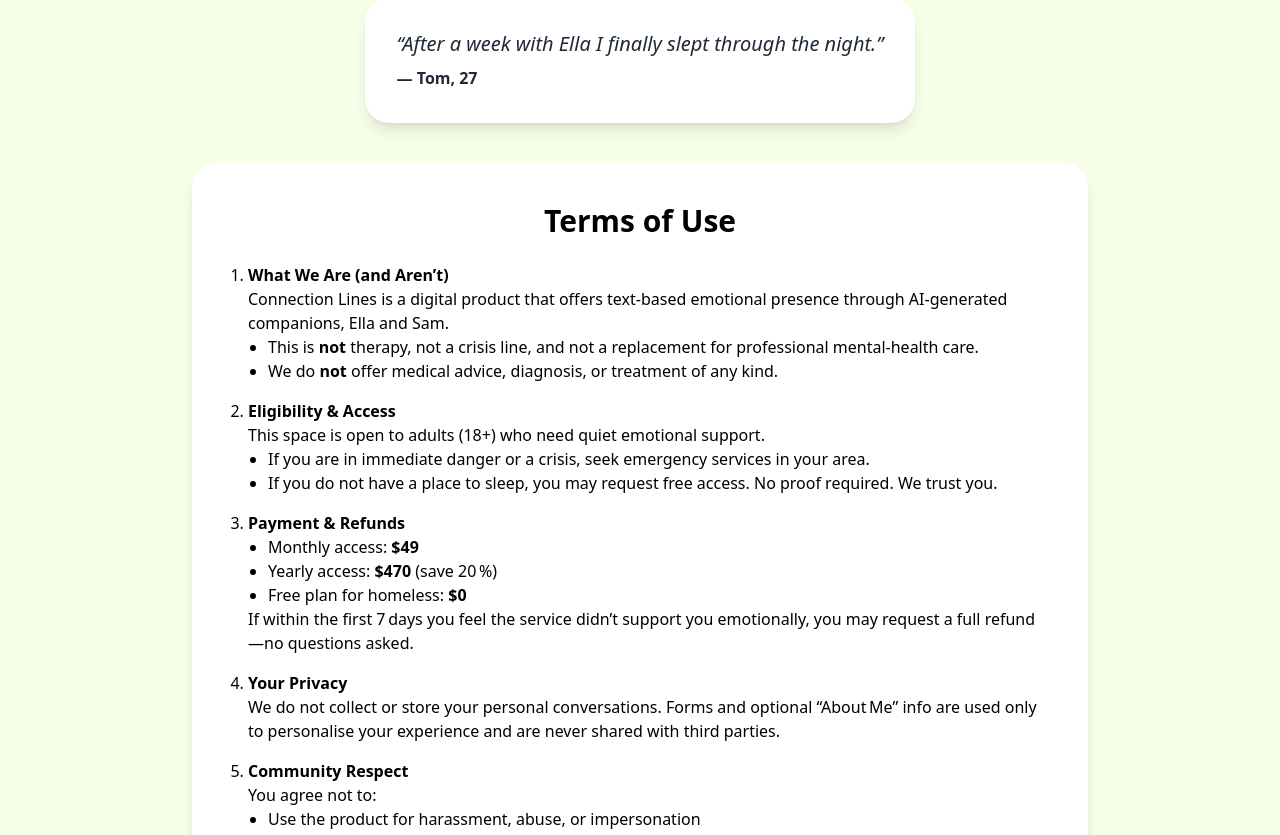
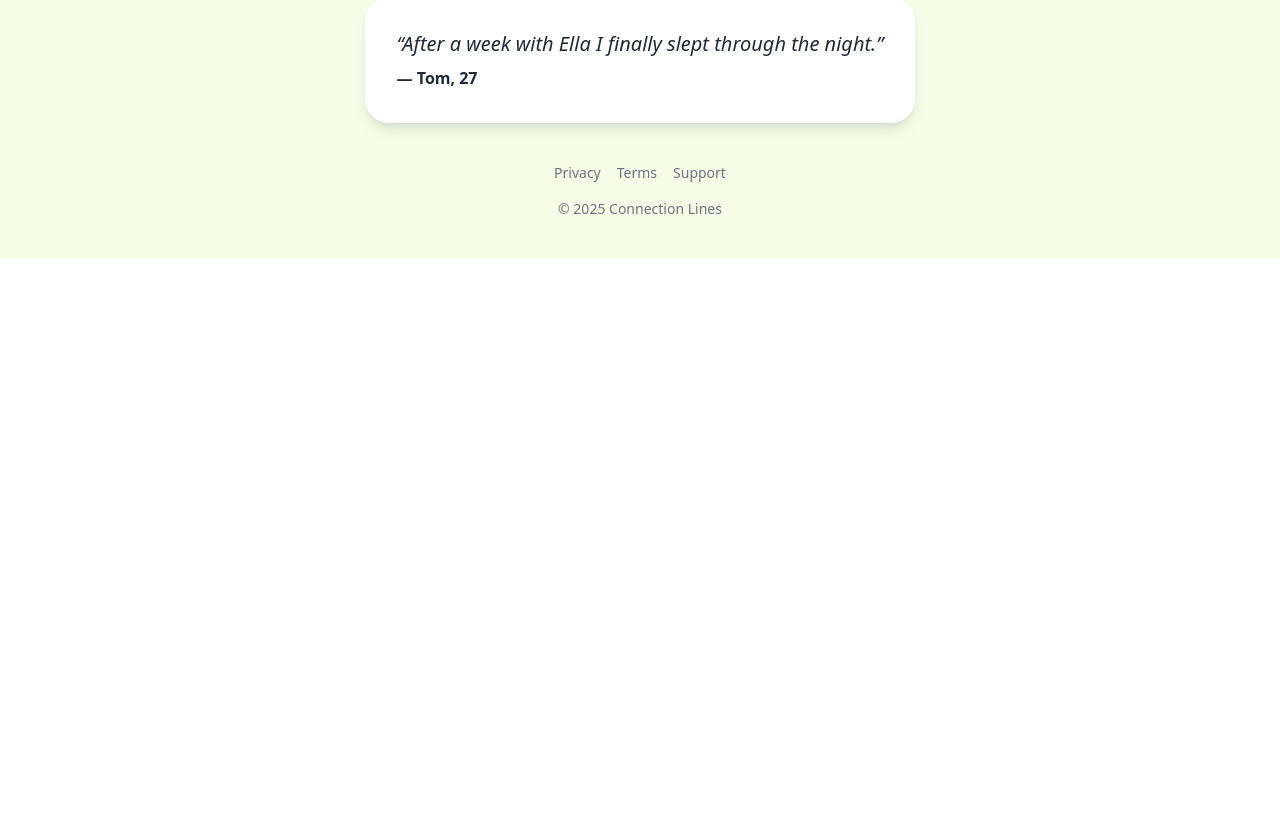
Before and after one commit to megapod/clp, a Next.js app: page / in a window 1280 px wide. Shown: the part 822-1657 px from the top of the page. After the commit the page ends 1081 px from the top, so only its background shows below. Built offline with nearby package versions, Linux system fonts and the light colour scheme.

Commit message:
Auto-import v340

```diff
--- a/package.json
+++ b/package.json
@@ -1,6 +1,6 @@
 {
   "name": "connection-lines-public",
-  "version": "0.0.14",
+  "version": "0.0.15",
   "private": true,
   "scripts": {
     "dev": "next dev",
--- a/pages/index.js
+++ b/pages/index.js
@@ -1,4 +1,3 @@
-
 import { useState } from 'react';
 import dynamic from 'next/dynamic';
 import PayhipButton from '../components/PayhipButton';
@@ -15,7 +14,7 @@
 const termsHtml = `
 <ol class="list-decimal pl-4 space-y-4">
 <li><strong>What We Are (and Aren’t)</strong><br/>
-Connection Lines is a digital product that offers text‑based emotional presence through AI‑generated companions, Ella and Sam.<br/>
+Connection Lines is a digital product that offers text-based emotional presence through AI-generated companions, Ella and Sam.<br/>
 <ul class="list-disc pl-5">
 <li>This is <strong>not</strong> therapy, not a crisis line, and not a replacement for professional mental‑health care.</li>
 <li>We do <strong>not</strong> offer medical advice, diagnosis, or treatment of any kind.</li>
@@ -30,16 +29,11 @@
 
 <li><strong>Payment & Refunds</strong><br/>
 <ul class="list-disc pl-5">
-<li>Monthly access: <strong>$49</strong></li>
-<li>Yearly access: <strong>$470</strong> (save 20 %)</li>
+<li>Monthly access: <strong>$19.90</strong></li>
+<li>Yearly access: <strong>$199</strong> (save ~17 %)</li>
 <li>Free plan for homeless: <strong>$0</strong></li>
 </ul>
-If within the first 7 days you feel the service didn’t support you emotionally, you may request a full refund—no questions asked.
-</li>
-
-<li><strong>Your Privacy</strong><br/>
-We do not collect or store your personal conversations. Forms and optional “About Me” info are used only to personalise your experience and are never shared with third parties.
-</li>
+If within the first 7 days you feel the service didn’t support you emotionally, you may request a full refund — no questions asked.</li>
 
 <li><strong>Community Respect</strong><br/>
 You agree not to:
@@ -47,18 +41,22 @@
 <li>Use the product for harassment, abuse, or impersonation</li>
 <li>Attempt to manipulate or extract content in ways not intended</li>
 <li>Resell or redistribute access to others without permission</li>
-</ul>
-</li>
+</ul></li>
 
 <li><strong>Termination & Abuse</strong><br/>
-We reserve the right to revoke access if a user violates these terms or abuses the emotional safety of the platform.
-</li>
+We reserve the right to revoke access if a user violates these terms or abuses the emotional safety of the platform.</li>
 </ol>
 `;
-const privacyHtml = `<p>We do not collect or store your personal conversations. Forms and optional “About Me” info are used only to personalize your experience, and are never shared with third parties.</p>`;
+
+const privacyHtml = `
+<p>We do not collect or store your personal conversations. Forms and optional “About Me” info are used only to personalize your experience, and are never shared with third parties.</p>
+`;
 
 export default function Home() {
   const [open, setOpen] = useState(false);
+  const [showTerms, setShowTerms] = useState(false);
+  const [showPrivacy, setShowPrivacy] = useState(false);
+
   return (
     <main className="min-h-screen flex flex-col bg-lime-50 dark:bg-gray-900">
       {/* Hero */}
@@ -98,22 +96,31 @@
         <span className="not-italic font-semibold text-base mt-2 inline-block">— Tom, 27</span>
       </section>
 
-      {/* Terms */}
+      {/* Conditional Sections */}
+      {showTerms && (
         <section id="terms" className="mx-auto max-w-4xl bg-white dark:bg-gray-800 rounded-3xl shadow-lg p-10 mt-10">
           <h2 className="text-3xl font-bold mb-6 text-center">Terms of Use</h2>
           <div className="prose prose-slate max-w-none dark:prose-invert" dangerouslySetInnerHTML={{ __html: termsHtml }} />
+          <div className="text-center mt-6">
+            <button onClick={() => setShowTerms(false)} className="underline text-teal-600 dark:text-teal-400">Hide</button>
+          </div>
         </section>
+      )}
 
-      {/* Privacy */}
+      {showPrivacy && (
         <section id="privacy" className="mx-auto max-w-4xl bg-white dark:bg-gray-800 rounded-3xl shadow-lg p-10 mt-10">
           <h2 className="text-3xl font-bold mb-6 text-center">Privacy Policy</h2>
           <div className="prose prose-slate max-w-none dark:prose-invert" dangerouslySetInnerHTML={{ __html: privacyHtml }} />
+          <div className="text-center mt-6">
+            <button onClick={() => setShowPrivacy(false)} className="underline text-teal-600 dark:text-teal-400">Hide</button>
+          </div>
         </section>
+      )}
 
       {/* Footer */}
       <footer className="py-10 text-center text-sm text-gray-500 dark:text-gray-400">
-        <a href="#privacy" className="mx-2 hover:underline">Privacy</a>
-        <a href="#terms" className="mx-2 hover:underline">Terms</a>
+        <button onClick={() => setShowPrivacy(!showPrivacy)} className="mx-2 hover:underline">Privacy</button>
+        <button onClick={() => setShowTerms(!showTerms)} className="mx-2 hover:underline">Terms</button>
         <button onClick={() => setOpen(true)} className="mx-2 hover:underline">Support</button>
         <div className="mt-4">© 2025 Connection Lines</div>
       </footer>
```
Lines whose indentation alone changed are shown as unchanged.
